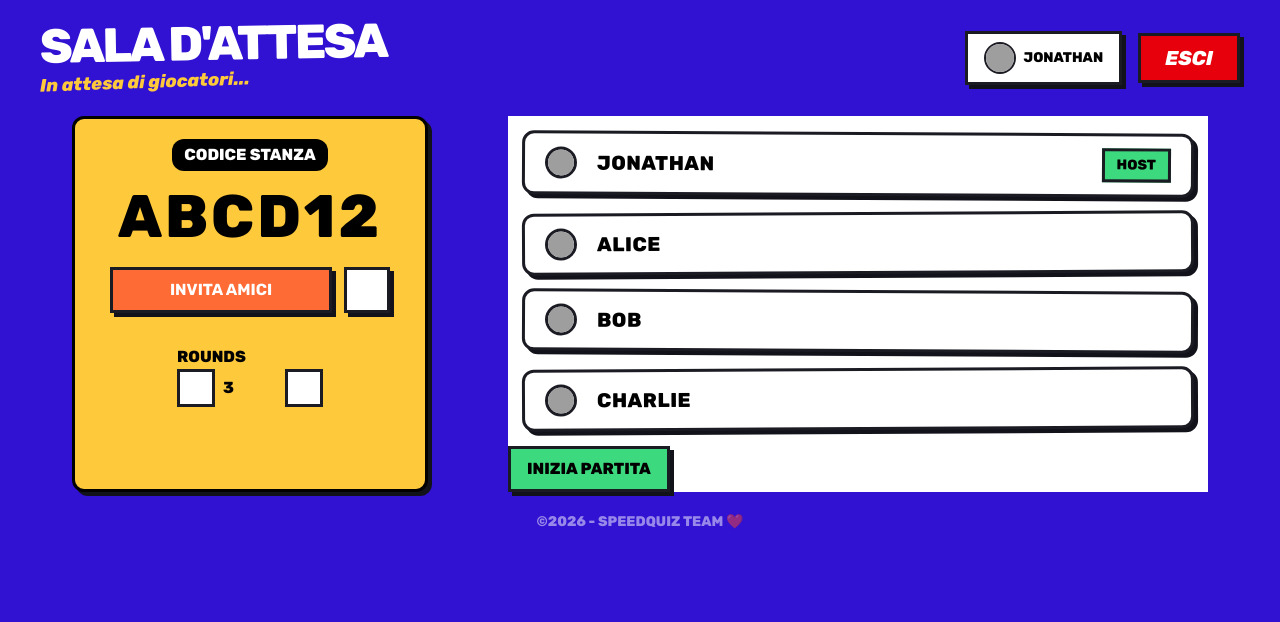
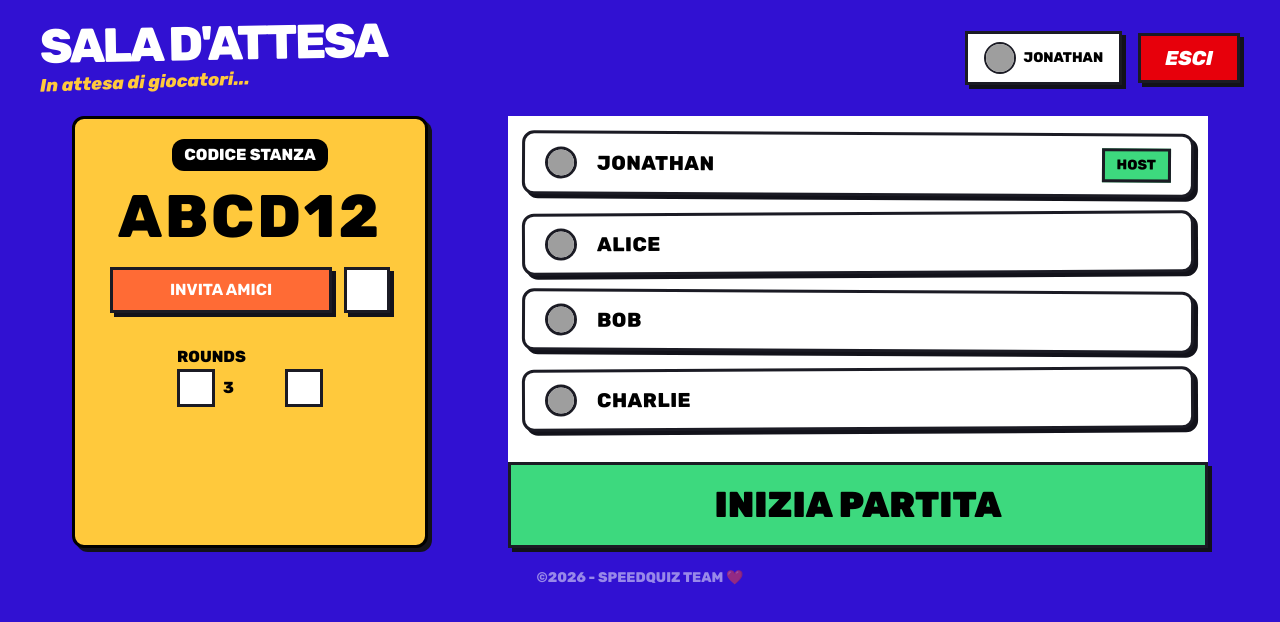
Before and after one commit to Jonnycp/SpeedQuiz, a React (Vite) app in the folder frontend/: page /lobby in a window 1280 px wide. Shown: the top 622 px of the page. Built offline with nearby package versions, Linux system fonts and the light colour scheme; grey boxes are pictures that could not be loaded; some icons are missing.

Commit message:
Update ConfirmButton.jsx

```diff
--- a/frontend/src/components/ConfirmButton.jsx
+++ b/frontend/src/components/ConfirmButton.jsx
@@ -1,6 +1,9 @@
-const ConfirmButton = ({content}) => {
+const ConfirmButton = ({ content, onClick }) => {
   return (
-    <button className="bg-verdinoCarino border-3 border-neroNonNero px-4 py-2 font-extrabold text-sm md:text-base uppercase text-black shadow-buttons hover:scale-110 transition-all duration-300">
+    <button
+      onClick={onClick}
+      className="w-full mt-4 bg-verdinoCarino border-3 border-neroNonNero shadow-buttons py-4 md:py-5 text-1xl md:text-4xl font-black uppercase text-black hover:scale-[1.02] active:scale-[0.98] transition-all duration-300 cursor-pointer"
+    >
       {content}
     </button>
   );
```
